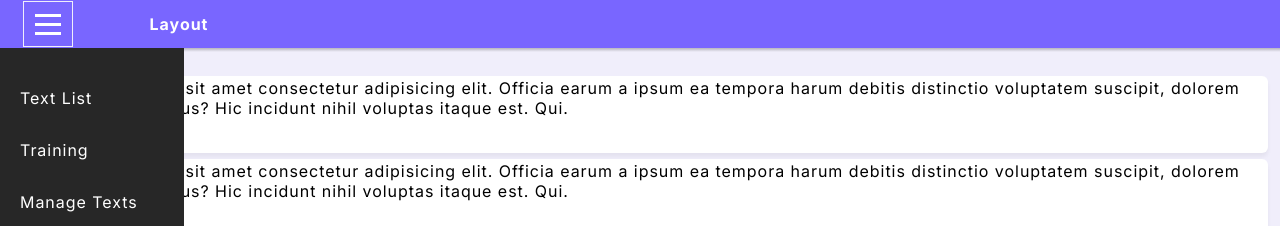
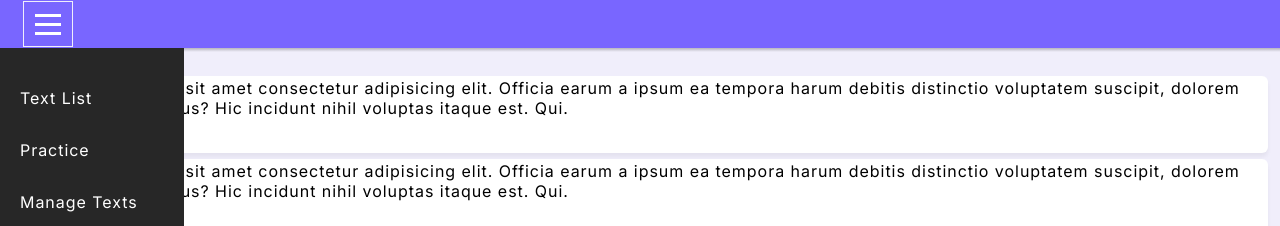
Before and after one commit to coarmurat/learnlang, a Next.js app: page / in a window 1280 px wide. Both pictures are taken after a click on the button 48 px from the left and 24 px from the top of the page. Shown: the top 226 px of the page. Built offline with nearby package versions, Linux system fonts and the light colour scheme.

Commit message:
The useTitle hook was used to update the current page breadcrumb.

```diff
--- a/src/components/Header/index.tsx
+++ b/src/components/Header/index.tsx
@@ -1,12 +1,16 @@
 "use client"
+
 
 import styles from './styles.module.css'
 import Link from 'next/link'
 import { useEffect, useState } from 'react'
+import useTitle from '@/hooks/useTitle'
 
 export default function Header() {
 
     const [isNavShowing, setIsNavShowing] = useState(false)
+
+    const title = useTitle()
 
     const toggleNavMenu = () => {
 
@@ -38,12 +42,12 @@ export default function Header() {
                     <div></div>
                     <div></div>
                 </button>
-                <div className={styles.pageIndicator}>Layout</div>
+                <div className={styles.pageIndicator}>{title}</div>
                 <div className={styles.logo}></div>
                 <nav className={`${styles.nav} ${isNavShowing?styles.showNav:''}`}>
                     <ul>
-                        <li><Link href=''>Text List</Link></li>
-                        <li><Link href=''>Training</Link></li>
+                        <li><Link href='/'>Text List</Link></li>
+                        <li><Link href='/practice'>Practice</Link></li>
                         <li><Link href=''>Manage Texts</Link></li>
                         <li><Link href=''>How Works</Link></li>
                     </ul>
--- a/tsconfig.json
+++ b/tsconfig.json
@@ -22,7 +22,8 @@
       "@/*": ["./src/*"],
       "@/components/*": ["./src/components/*"],
       "@/lib/*": ["./src/lib/*"],
-      "@/styles/*": ["./src/styles/*"]
+      "@/styles/*": ["./src/styles/*"],
+      "@/hooks/*": ["./src/hooks/*"]
     }
   },
   "include": ["next-env.d.ts", "**/*.ts", "**/*.tsx", ".next/types/**/*.ts"],
```
